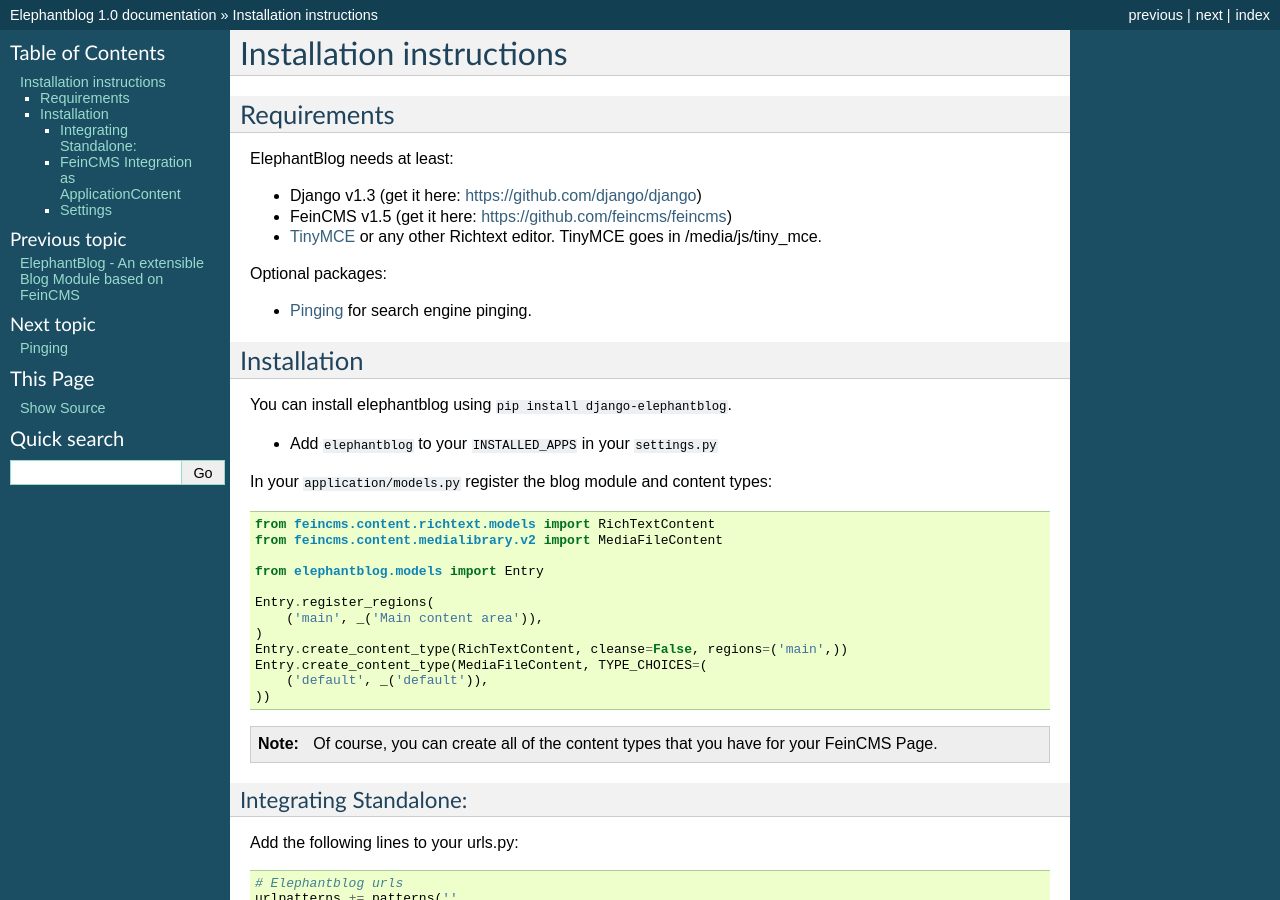
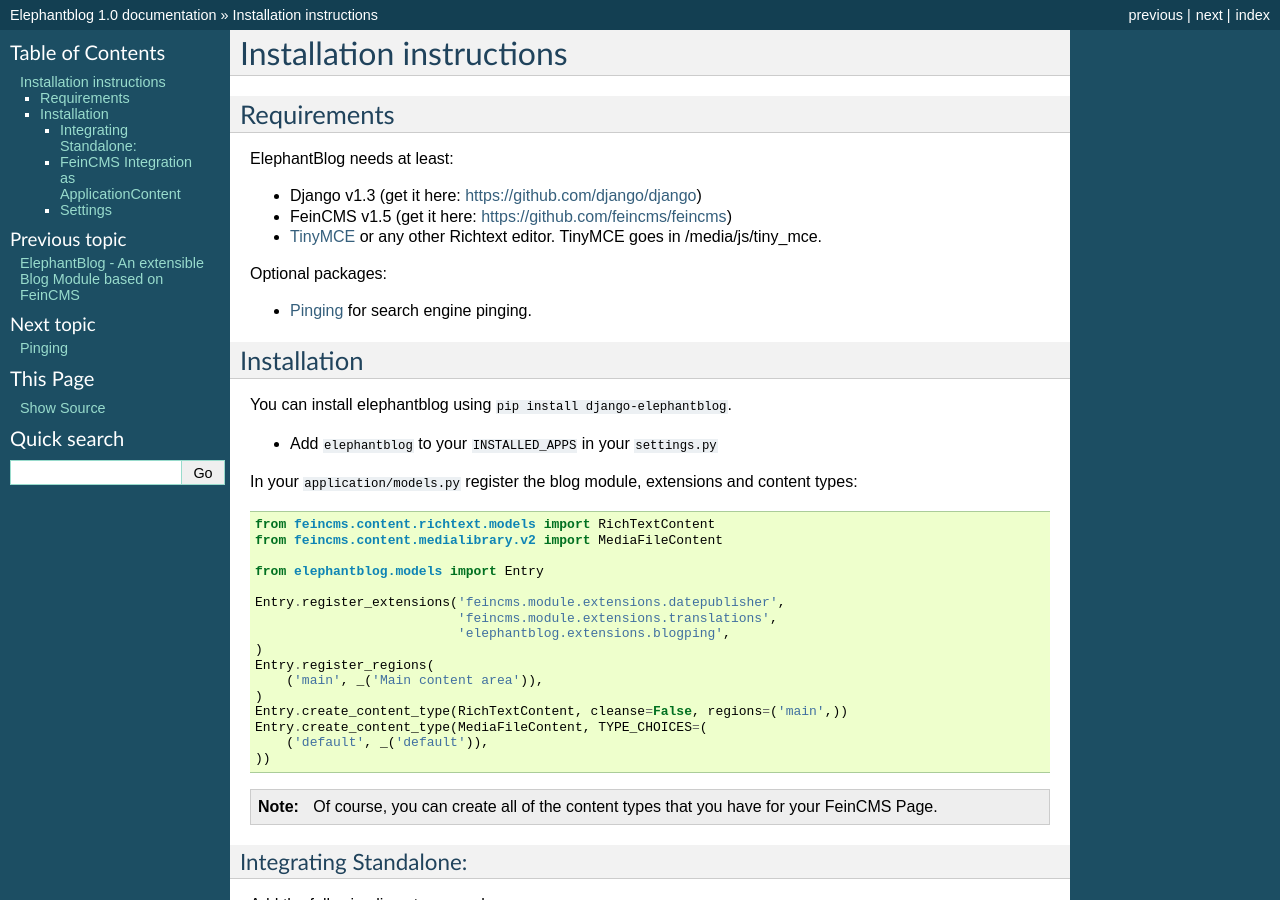
Before and after one commit to feincms/feincms-elephantblog, a Sphinx documentation site: the page built from docs/installation.rst, in a window 1280 px wide and 900 px high. Built offline with Sphinx 7.4.7, drawn with Linux system fonts in a browser that asks for light colours.

Commit message:
mention extensions in docs

```diff
--- a/docs/installation.rst
+++ b/docs/installation.rst
@@ -29,13 +29,17 @@
 
 * Add ``elephantblog`` to your ``INSTALLED_APPS`` in your ``settings.py``
 
-In your ``application/models.py`` register the blog module and content types::
+In your ``application/models.py`` register the blog module, extensions and content types::
 
     from feincms.content.richtext.models import RichTextContent
     from feincms.content.medialibrary.v2 import MediaFileContent
 
     from elephantblog.models import Entry
 
+    Entry.register_extensions('feincms.module.extensions.datepublisher',
+                              'feincms.module.extensions.translations',
+                              'elephantblog.extensions.blogping',
+    )
     Entry.register_regions(
         ('main', _('Main content area')),
     )
```
